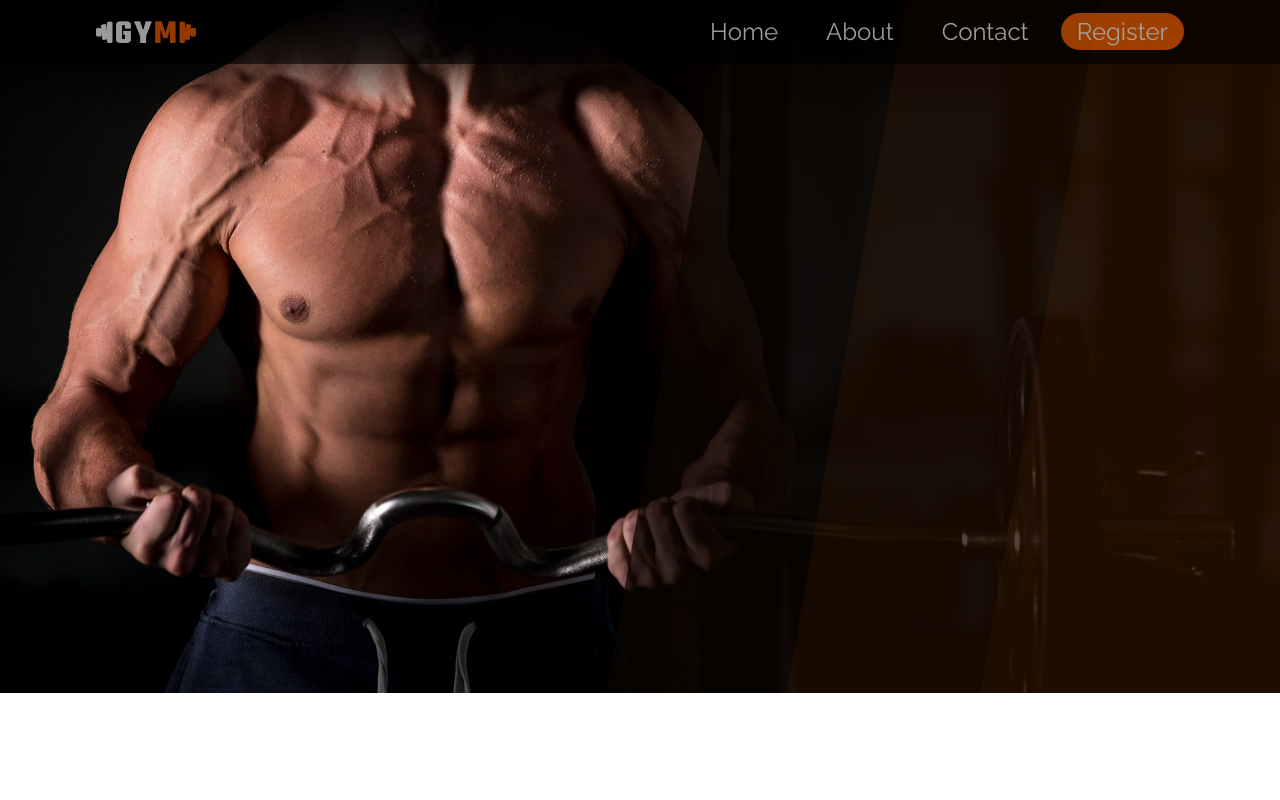
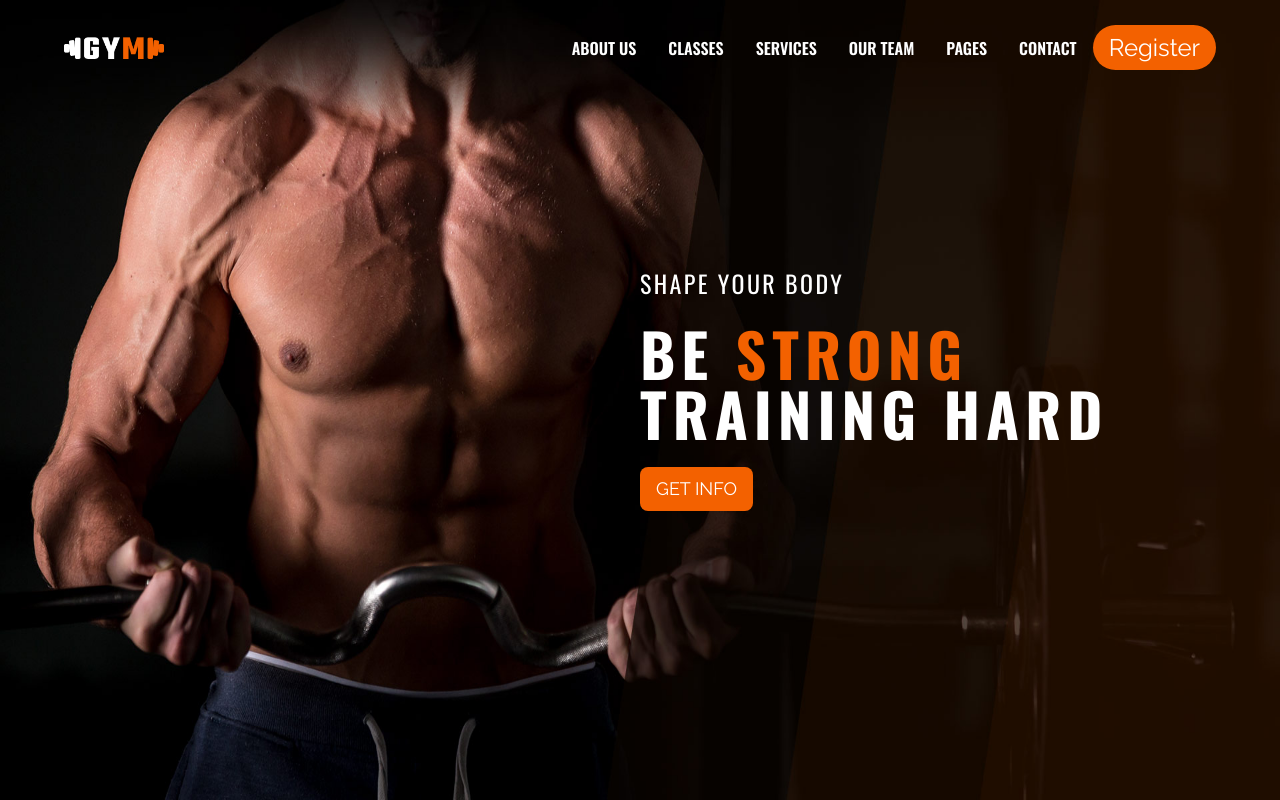
Before and after one commit to mesfincode/gymlife, a React (Vite) app: page / in a window 1280 px wide. Built offline with nearby package versions, Linux system fonts and the light colour scheme.

Commit message:
implemented hero section

```diff
--- a/src/App.jsx
+++ b/src/App.jsx
@@ -7,8 +7,12 @@ function App() {
 
   return (
     <>
-      <Navbar />
-      <Hero />
+    <section className="relative">
+    <Navbar />
+    <Hero />
+
+    </section>
+
     </>
   );
 }
--- a/src/components/Hero.jsx
+++ b/src/components/Hero.jsx
@@ -5,8 +5,16 @@ import hero2 from '../assets/img/hero/hero-2.jpg'
 const Hero = () => {
   return (
     <section className=''>
-    <img src={hero1} alt="" className='h-full w-full'/>
+    <img src={hero1} alt=""  className='h-screen w-full '/>
+    <div className='absolute top-1/3 left-1/2 z-50 space-y-6'>
+        <h1 className='text-white uppercase text-2xl tracking-widest'>Shape your body</h1>
+       <div>
+       <h1 className='text-white text-6xl font-bold uppercase tracking-widest'>Be <label htmlFor="" className='text-primary'>Strong</label> </h1>
+        <h1 className='text-white text-6xl font-bold uppercase tracking-widest'> training hard</h1>
 
+       </div>
+        <button className='bg-primary rounded-lg px-4 py-2  uppercase text-white text-lg font-raleway'>Get Info</button>
+    </div>
     </section>
   )
 }
--- a/src/components/Navbar.jsx
+++ b/src/components/Navbar.jsx
@@ -1,20 +1,41 @@
 import React from "react";
-import logo from '../assets/img/logo.png'
+import logo from "../assets/img/logo.png";
+import { navLinks } from "../constants";
 const Navbar = () => {
   return (
-    <section>
+    <section className="">
       <header className="fixed w-full top-0 left-0 right-0">
-        <nav className="flex justify-between items-center px-24 py-4 bg-black opacity-60">
-            <a href="" className="text-white">
-                <img src={logo} alt="" width={100} height={100}/>
-            </a>
-            <ul className="flex justify-center items-center gap-4 ">
-                <li><a href="" className="text-white text-2xl hover:border-b hover:border-primary rounded-lg px-4 py-1">Home</a></li>
-                <li><a href="" className="text-white text-2xl hover:border-b hover:border-primary  rounded-lg px-4 py-1">About</a></li>
-                <li><a href="" className="text-white text-2xl hover:border-b hover:border-primary  rounded-lg px-4 py-1">Contact</a></li>
-                <li><a href="" className="text-white text-2xl bg-primary rounded-full px-4 py-1">Register</a></li>
+        <nav className="flex justify-between items-center px-16 py-8 ">
+          <a href="" className="text-white">
+            <img src={logo} alt="" width={100} height={100} />
+          </a>
+          <ul className="flex justify-center items-center  ">
+            {navLinks.map((item) => {
+              return (
+                <li>
+                  <a
+                    href={item.url}
+                    className="text-white font-semibold hover:border-b hover:border-primary rounded-xl px-4 py-1"
+                  >
+                    {item.label}
+                  </a>
+                </li>
+              );
+            })}
 
-            </ul>
+            <li>
+              <a
+                href=""
+                className="text-white text-2xl bg-primary rounded-full px-4 py-2 font-raleway"
+              >
+                Register
+              </a>
+            </li>
+          </ul>
+
+          {/* <div>
+                <h1 className="text-white">social icons</h1>
+            </div> */}
         </nav>
       </header>
     </section>
--- /dev/null
+++ b/src/constants/index.js
@@ -0,0 +1,24 @@
+
+export const navLinks=[
+    {
+        "label":  "ABOUT US",
+        "url":"/about-us",
+      },  {
+        "label":  "CLASSES",
+        "url":"/classes",
+      },
+      {
+        "label":  "SERVICES",
+        "url":"/services",
+      },
+      {
+        "label":  "OUR TEAM",
+        "url":"/our-team",
+      }, {
+        "label":  "PAGES",
+        "url":"/pages",
+      }, {
+        "label":  "CONTACT",
+        "url":"/contact",
+      },
+]
--- a/src/index.css
+++ b/src/index.css
@@ -1,10 +1,12 @@
+@import url('https://fonts.googleapis.com/css2?family=Oswald:wght@200..700&display=swap');
 @import url('https://fonts.googleapis.com/css2?family=Raleway:ital,wght@0,100..900;1,100..900&display=swap');
+
 @tailwind base;
 @tailwind components;
 @tailwind utilities;
 
 body{
-  font-family: "Raleway", sans-serif;
+  font-family: "Oswald", sans-serif;
   font-optical-sizing: auto;
 
 }
--- a/tailwind.config.js
+++ b/tailwind.config.js
@@ -8,6 +8,11 @@ export default {
     extend: {
       colors:{
         "primary":"#f36100"
+      },
+      fontFamily:{
+        sans: ['sans-serif', 'sans'],
+        oswald:['Oswald','sans-serif'],
+        raleway:['Raleway','sans-serif']
       }
     },
   },
```
